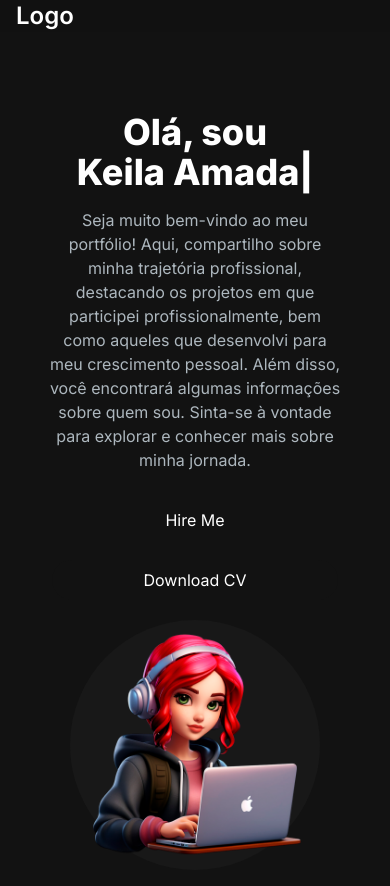
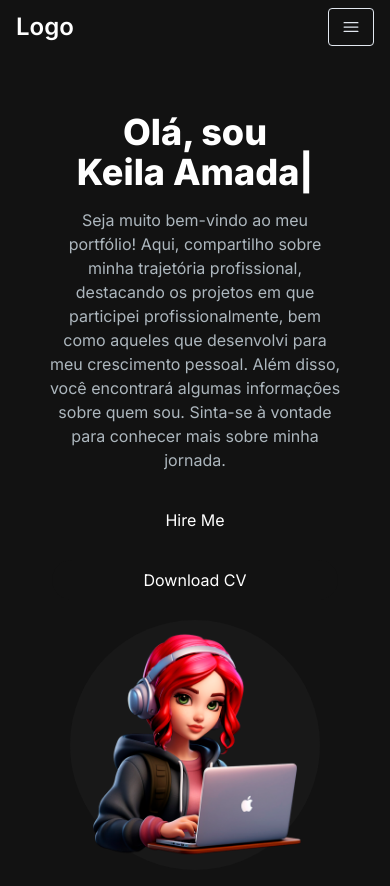
Before and after one commit to keilamadap/portfolio-web, a Next.js app: page / in a window 390 px wide. Built offline with nearby package versions, Linux system fonts and the light colour scheme.

Commit message:
responsive navbar

```diff
--- a/package.json
+++ b/package.json
@@ -9,6 +9,7 @@
     "lint": "next lint"
   },
   "dependencies": {
+    "@heroicons/react": "^2.0.18",
     "next": "13.5.4",
     "react": "^18",
     "react-dom": "^18",
--- a/src/app/components/HeroSection.jsx
+++ b/src/app/components/HeroSection.jsx
@@ -26,8 +26,8 @@ const HeroSection = () => {
             trajetória profissional, destacando os projetos em que participei
             profissionalmente, bem como aqueles que desenvolvi para meu
             crescimento pessoal. Além disso, você encontrará algumas informações
-            sobre quem sou. Sinta-se à vontade para explorar e conhecer mais
-            sobre minha jornada.
+            sobre quem sou. Sinta-se à vontade para conhecer mais sobre minha
+            jornada.
           </p>
           <div>
             <Link
--- /dev/null
+++ b/src/app/components/MenuOverlay.jsx
@@ -0,0 +1,18 @@
+import React from "react";
+import NavLink from "./NavLink";
+
+const MenuOverlay = ({ links }) => {
+  return (
+    <div>
+      <ul className="flex flex-col py-4 items-center">
+        {links.map((link, index) => (
+          <li key={index}>
+            <NavLink href={link.path} title={link.title} />
+          </li>
+        ))}
+      </ul>
+    </div>
+  );
+};
+
+export default MenuOverlay;
--- a/src/app/components/Navbar.jsx
+++ b/src/app/components/Navbar.jsx
@@ -1,5 +1,9 @@
+"use client";
+import React from "react";
 import Link from "next/link";
 import NavLink from "./NavLink";
+import { Bars3Icon, XMarkIcon } from "@heroicons/react/24/solid";
+import MenuOverlay from "./MenuOverlay";
 
 const navLinks = [
   { title: "Sobre", path: "#about" },
@@ -8,15 +12,34 @@ const navLinks = [
 ];
 
 const Navbar = () => {
+  const [navbarOpen, setNavbarOpen] = React.useState(false);
+
   return (
-    <nav className="fixed top-0 left-0 right-0 z-10 bg-[#121212] bg-opacity-90">
-      <div className="flex flex-wrap items-center justify-between mx-auto px-4">
+    <nav className="fixed top-0 left-0 right-0 z-10 bg-[#121212] bg-opacity-100">
+      <div className="flex flex-wrap items-center justify-between mx-auto px-4 py-2">
         <Link
           href="/"
           className="text-2xl md:text-5xl text-white font-semibold"
         >
           Logo
         </Link>
+        <div className="mobile-menu block md:hidden">
+          {!navbarOpen ? (
+            <button
+              onClick={() => setNavbarOpen(true)}
+              className="flex items-center px-3 py-2 border rounded border-slate-200 text-slate-200 hover:text-white hover:border-white"
+            >
+              <Bars3Icon className="h-5 w-5" />
+            </button>
+          ) : (
+            <button
+              onClick={() => setNavbarOpen(false)}
+              className="flex items-center px-3 py-2 border rounded border-slate-200 text-slate-200 hover:text-white hover:border-white"
+            >
+              <XMarkIcon className="h-5 w-5" />
+            </button>
+          )}
+        </div>
         <div className="menu hidden md:block md:w-auto" id="navbar">
           <ul className="flex p-4 md:p-0 md:flex-row md:space-x-8 mt-0">
             {navLinks.map((link, index) => (
@@ -27,6 +50,7 @@ const Navbar = () => {
           </ul>
         </div>
       </div>
+      {navbarOpen ? <MenuOverlay links={navLinks} /> : null}
     </nav>
   );
 };
```
Also changed, not shown: 1 other file (tests, documents, lock files or other folders).
